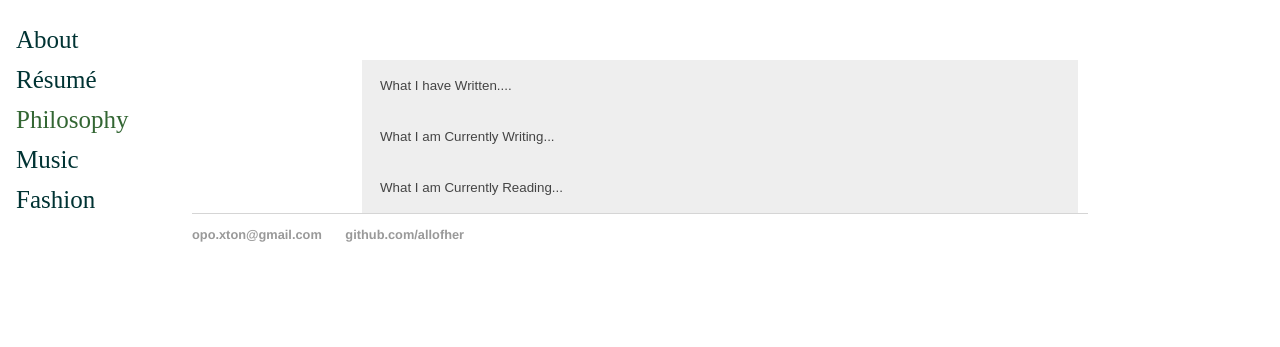
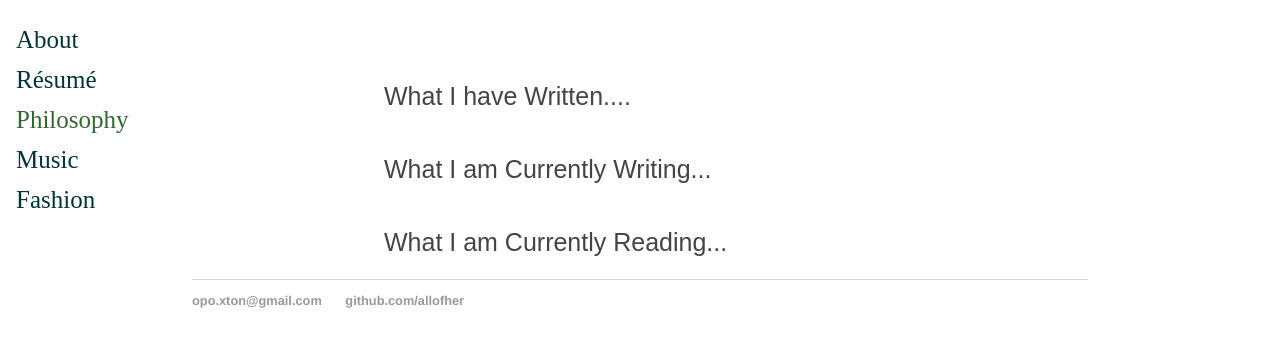
Before and after one commit to allofher/allofher.github.io, a Jekyll site: the page built from philosophy/index.html, in a window 1280 px wide. Shown: the top 347 px of the page. Built offline with Jekyll 4.4.1, drawn with Linux system fonts in a browser that asks for light colours.

Commit message:
Update main.css

```diff
--- a/css/main.css
+++ b/css/main.css
@@ -88,10 +88,11 @@ ul.posts li {
 /* CSS CONTENT FOR ACCORDIAN (Philosophy Page)
 /* ================================================================================================= */
 .accordion {
-  background-color: #eee;
+  background-color: #FFFFFF;
   color: #444;
   cursor: pointer;
-  padding: 18px;
+  padding: 22px;
+  font-size: 25px;
   width: 100%;
   text-align: left;
   border: none;
```
